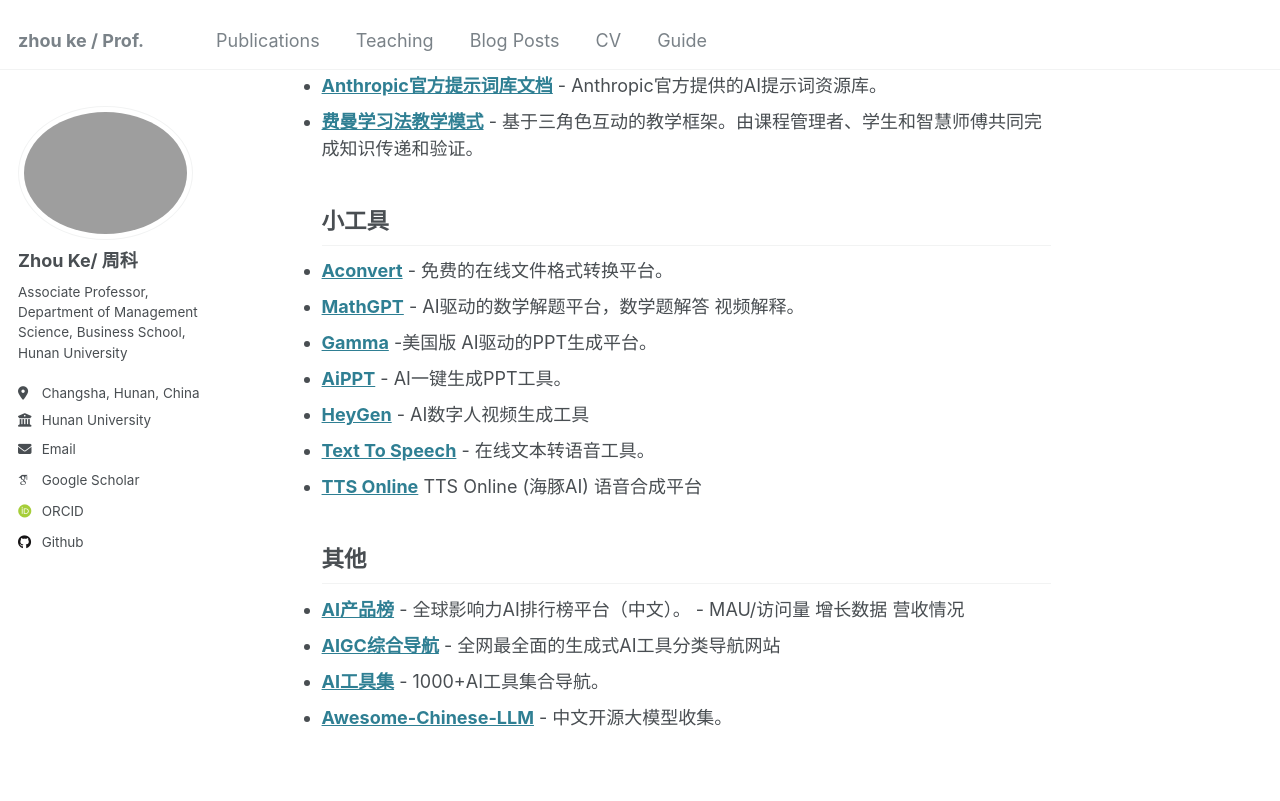
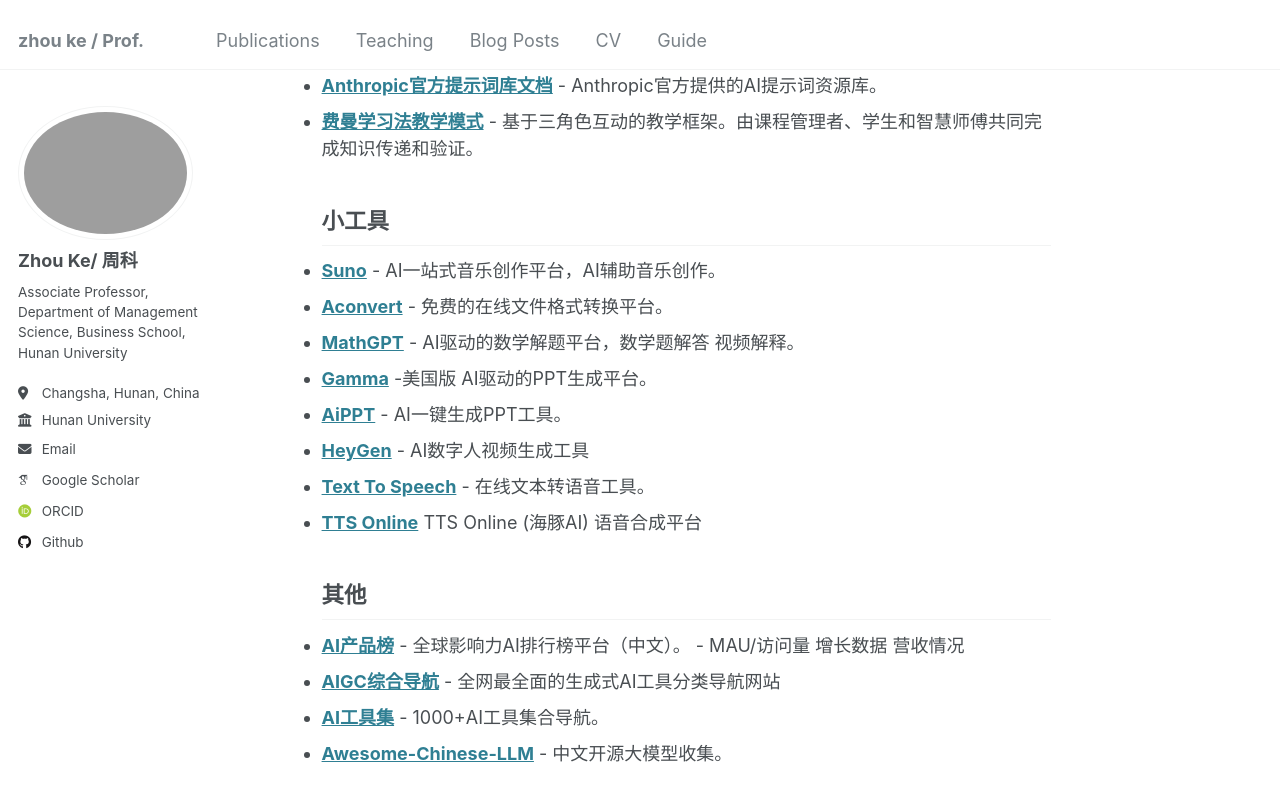
Before and after one commit to hustzhke/hustzhke.github.io, a Jekyll site: the page built from _pages/about.md, in a window 1280 px wide and 900 px high, scrolled down 2682 px. Shown: the top 801 px of the window. Built offline with Jekyll 4.4.1, drawn with Linux system fonts in a browser that asks for light colours; some web fonts are replaced.

Commit message:
Update about.md

```diff
--- a/_pages/about.md
+++ b/_pages/about.md
@@ -64,6 +64,7 @@
 * **[Anthropic官方提示词库文档](https://docs.anthropic.com/zh-CN/prompt-library/library)** - Anthropic官方提供的AI提示词资源库。
 * **[费曼学习法教学模式](https://www.hhsblog.me/posts/feynman-method-prompt/)** - 基于三角色互动的教学框架。由课程管理者、学生和智慧师傅共同完成知识传递和验证。
 ## 小工具
+* **[Suno](https://suno.com)** - AI一站式音乐创作平台，AI辅助音乐创作。
 * **[Aconvert](https://www.aconvert.com/)** - 免费的在线文件格式转换平台。
 * **[MathGPT](https://math-gpt.org/)** - AI驱动的数学解题平台，数学题解答 视频解释。
 * **[Gamma](https://gamma.app/)** -美国版 AI驱动的PPT生成平台。
```
